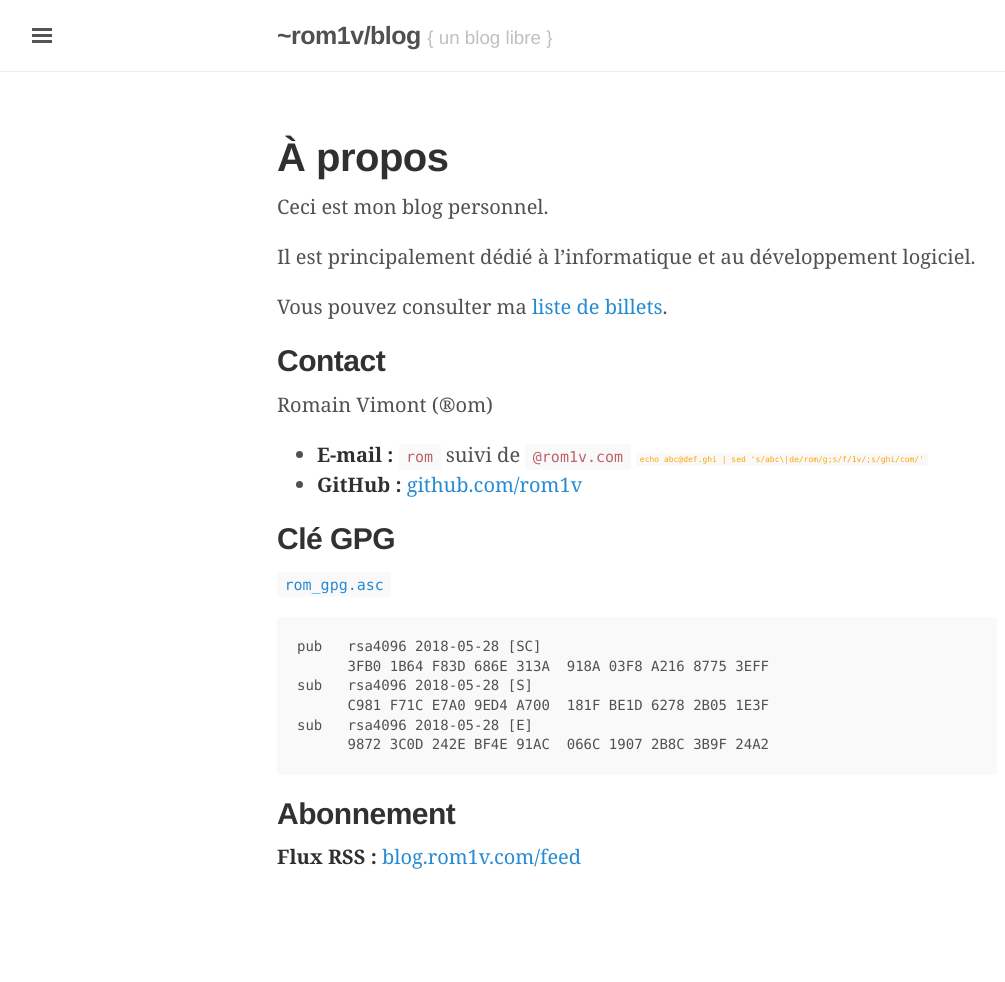
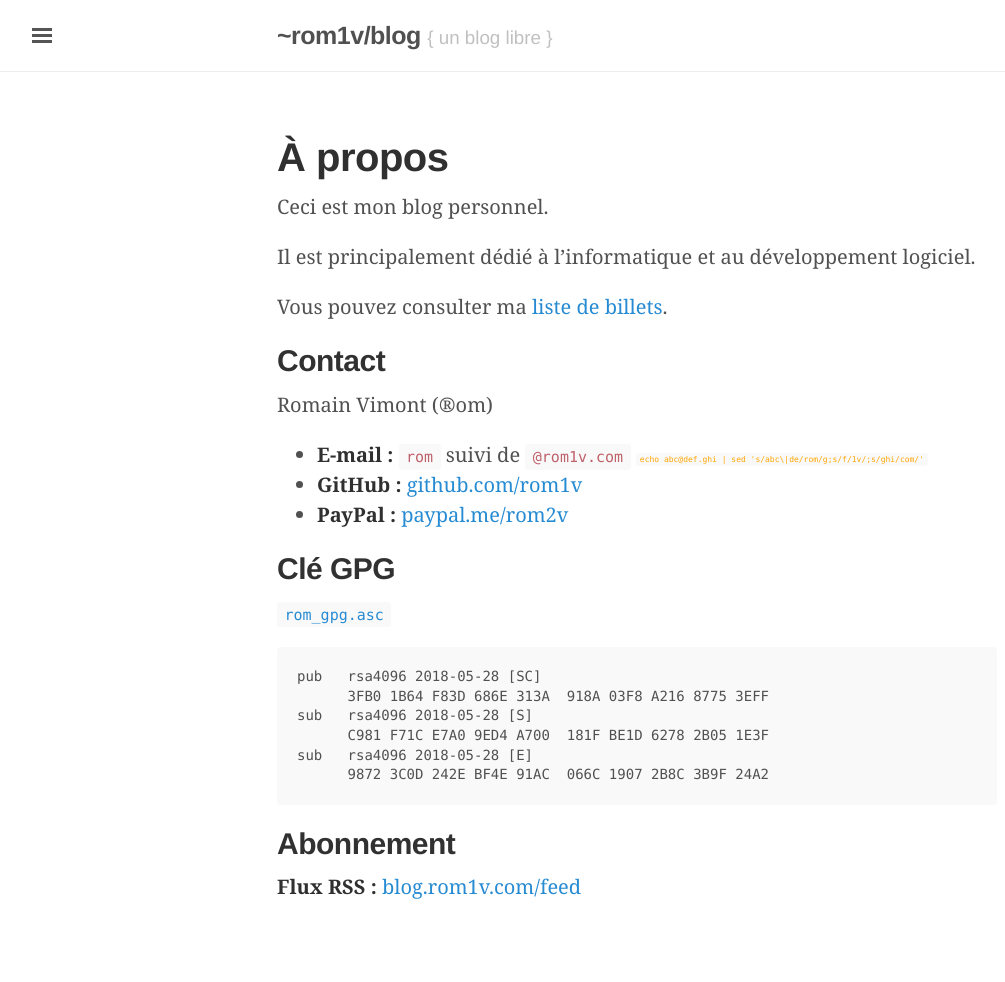
Before and after one commit to rom1v/blog.rom1v.com, a Jekyll site: the page built from about.md, in a window 1280 px wide. Shown: the whole page, without its empty margins (3-1008 px from the left). Built offline with Jekyll 4.4.1, drawn with Linux system fonts in a browser that asks for light colours; before the commit the page ends 952 px from its top, so only the background shows below that.

Commit message:
Add link to paypal.me

```diff
--- a/about.md
+++ b/about.md
@@ -18,6 +18,7 @@ Romain Vimont (®om)
 
  * **E-mail :** `rom` suivi de `@rom1v.com` <code style="color:orange; font-size: 6pt">echo abc@def.ghi | sed 's/abc\|de/rom/g;s/f/1v/;s/ghi/com/'</code>
  * **GitHub :** [github.com/rom1v](https://github.com/rom1v)
+ * **PayPal :** [paypal.me/rom2v](https://paypal.me/rom2v)
 
 
 ## Clé GPG
```
